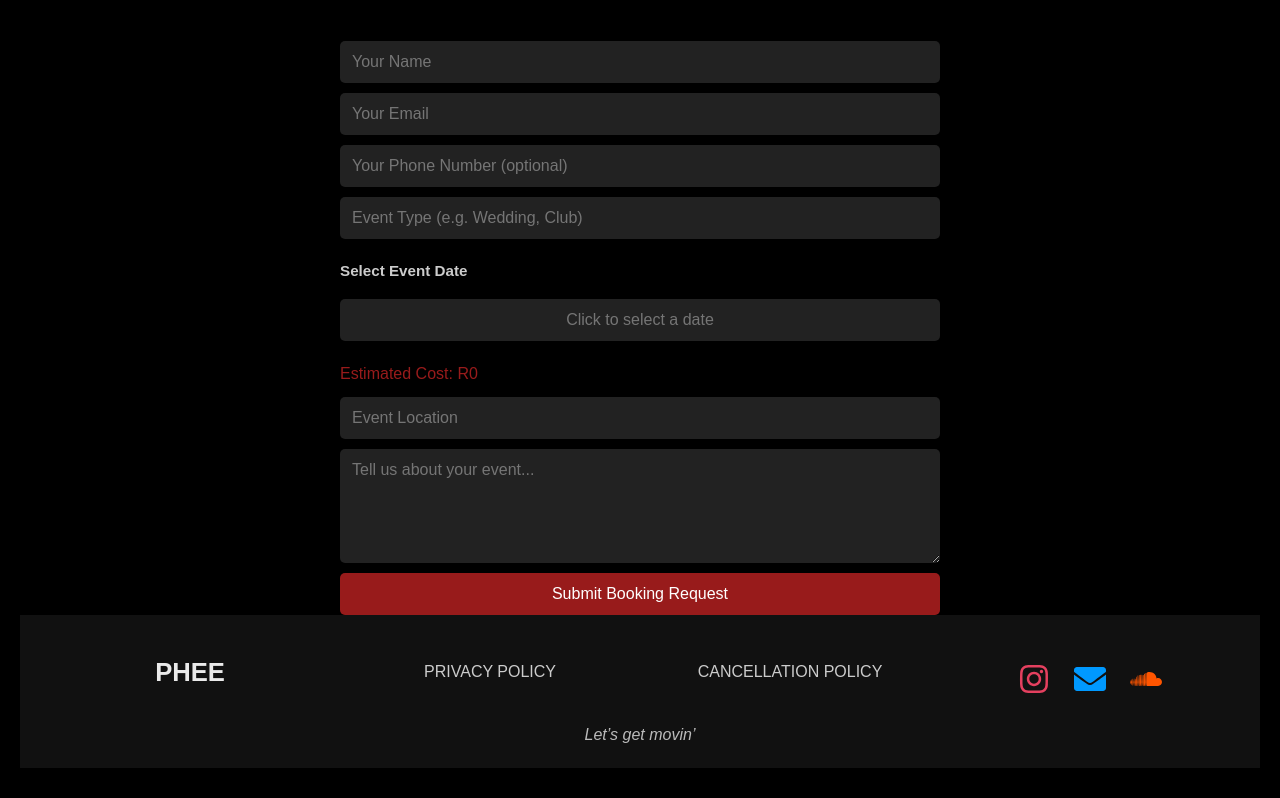
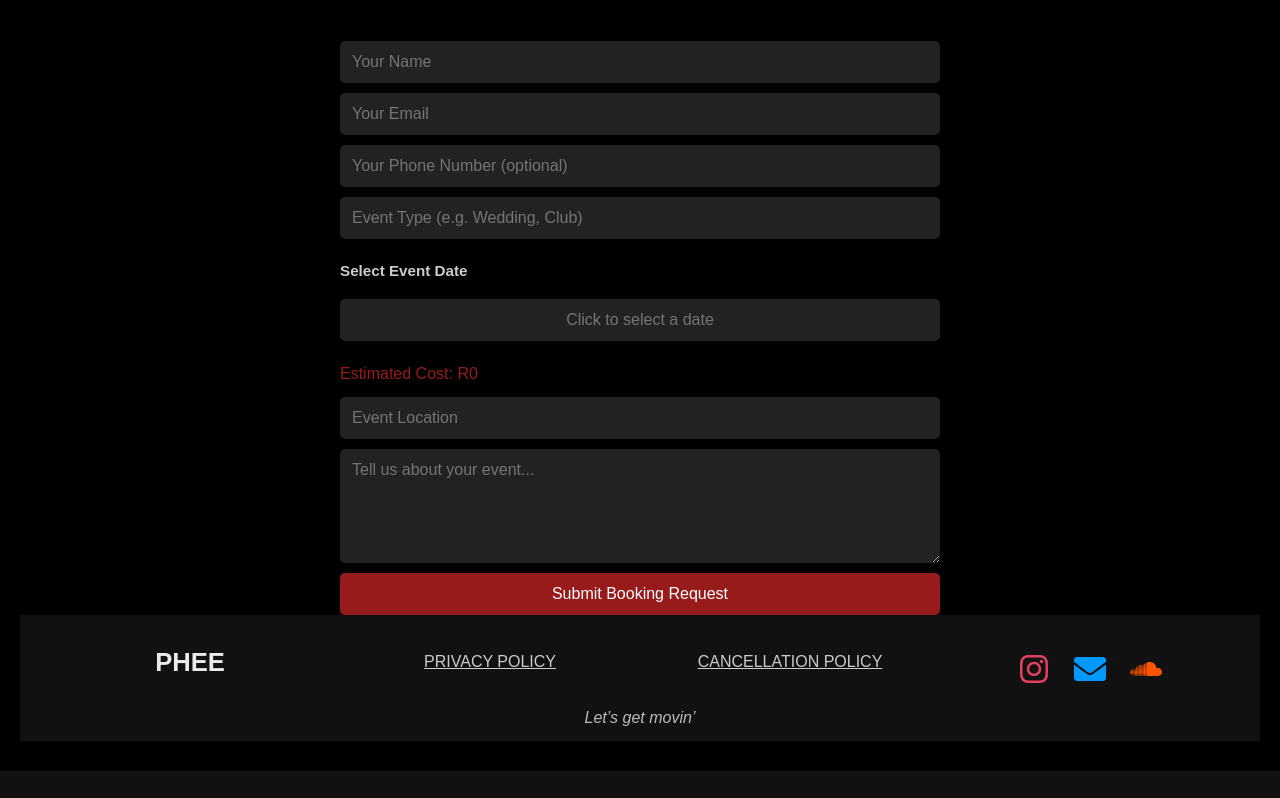
Before and after one commit to GaryS2308/dj-phee-react-app, a React (Create React App) app: page / in a window 1280 px wide. Shown: the part 2688-3486 px from the top of the page. After the commit the page ends 3459 px from the top, so only its background shows below. Built offline with nearby package versions, Linux system fonts and the light colour scheme.

Commit message:
colour and heights

```diff
--- a/src/components/buttons/footer/footer.css
+++ b/src/components/buttons/footer/footer.css
@@ -1,7 +1,7 @@
 .footer {
   background-color: #111;
   color: #eaeaea;
-  padding: 20px 30px;
+  padding: 10px 30px;
   font-family: 'Poppins', sans-serif;
   user-select: none;
 }
@@ -32,12 +32,13 @@
   cursor: pointer;
   font-size: 1rem;
   text-transform: uppercase;
+  text-decoration: underline;
   transition: color 0.3s ease;
 }
 
 .footer-link:hover,
 .footer-link:focus {
-  color: #ffcc00;
+  color: #981b1b;
   outline: none;
 }
 
@@ -49,7 +50,7 @@
 
 /* Bio line centered below */
 .footer-bio {
-  margin-top: 12px;
+  margin-top: 5px;
   font-style: italic;
   font-weight: 500;
   font-size: 1rem;
@@ -72,21 +73,21 @@
 }
 
 .modal-content {
-  background: #222;
+  background: #4f4f4f;
   padding: 25px 30px;
   border-radius: 8px;
   max-width: 600px;
-  max-height: 80vh;
+  max-height: 60vh;
   overflow-y: auto;
   color: #eee;
-  box-shadow: 0 0 15px rgba(255,204,0,0.6);
+  box-shadow: 0 0 15px #981b1b(255,204,0,0.6);
 }
 
 .modal-content h2 {
   margin-top: 0;
   margin-bottom: 15px;
   font-weight: 800;
-  color: #ffcc00;
+  color: #981b1b;
 }
 
 .modal-body {
@@ -97,7 +98,7 @@
 
 .modal-close {
   margin-top: 20px;
-  background-color: #ffcc00;
+  background-color: #981b1b;
   color: #111;
   border: none;
   padding: 10px 20px;
@@ -108,5 +109,5 @@
 }
 
 .modal-close:hover {
-  background-color: #e6b800;
+  background-color: #981b1b;
 }
```
